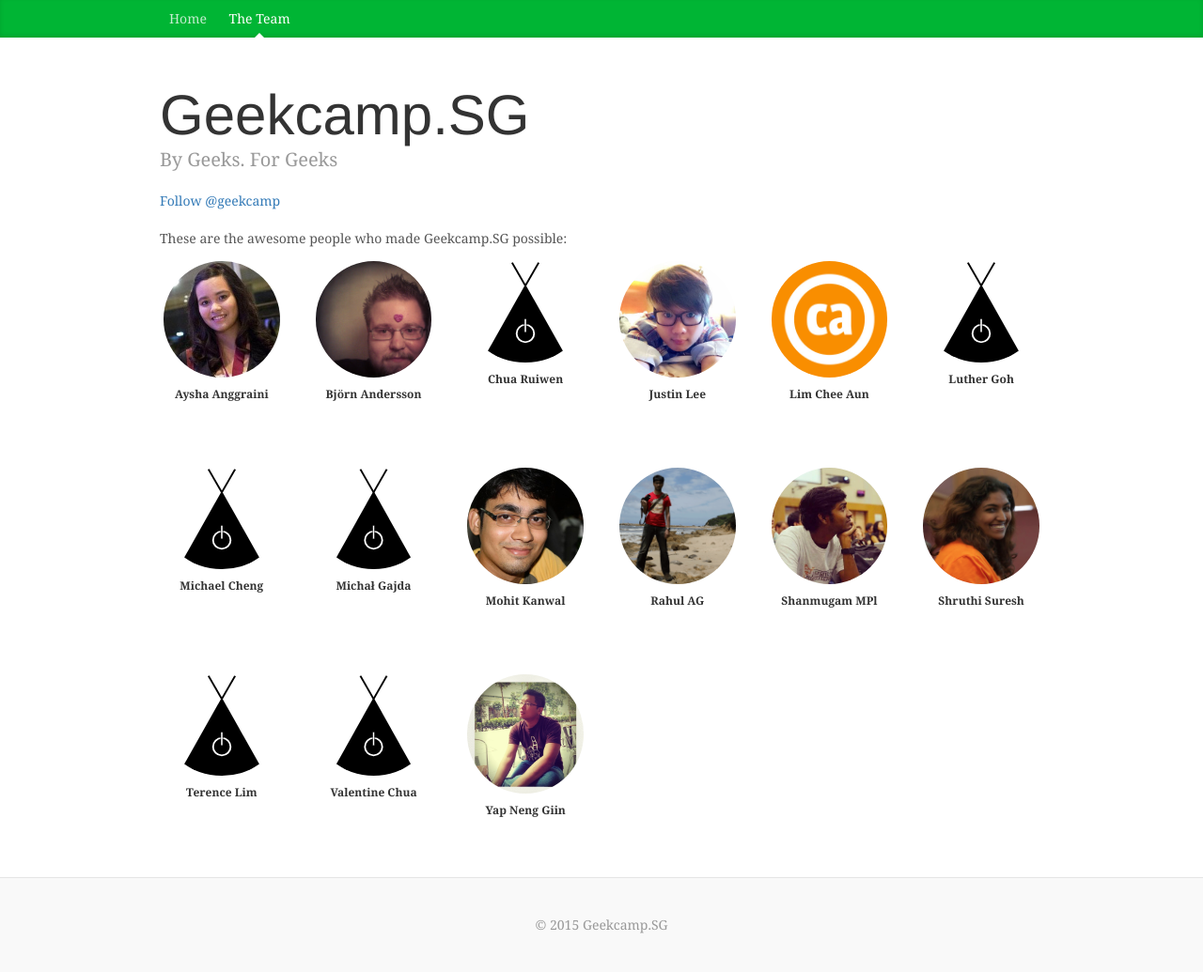
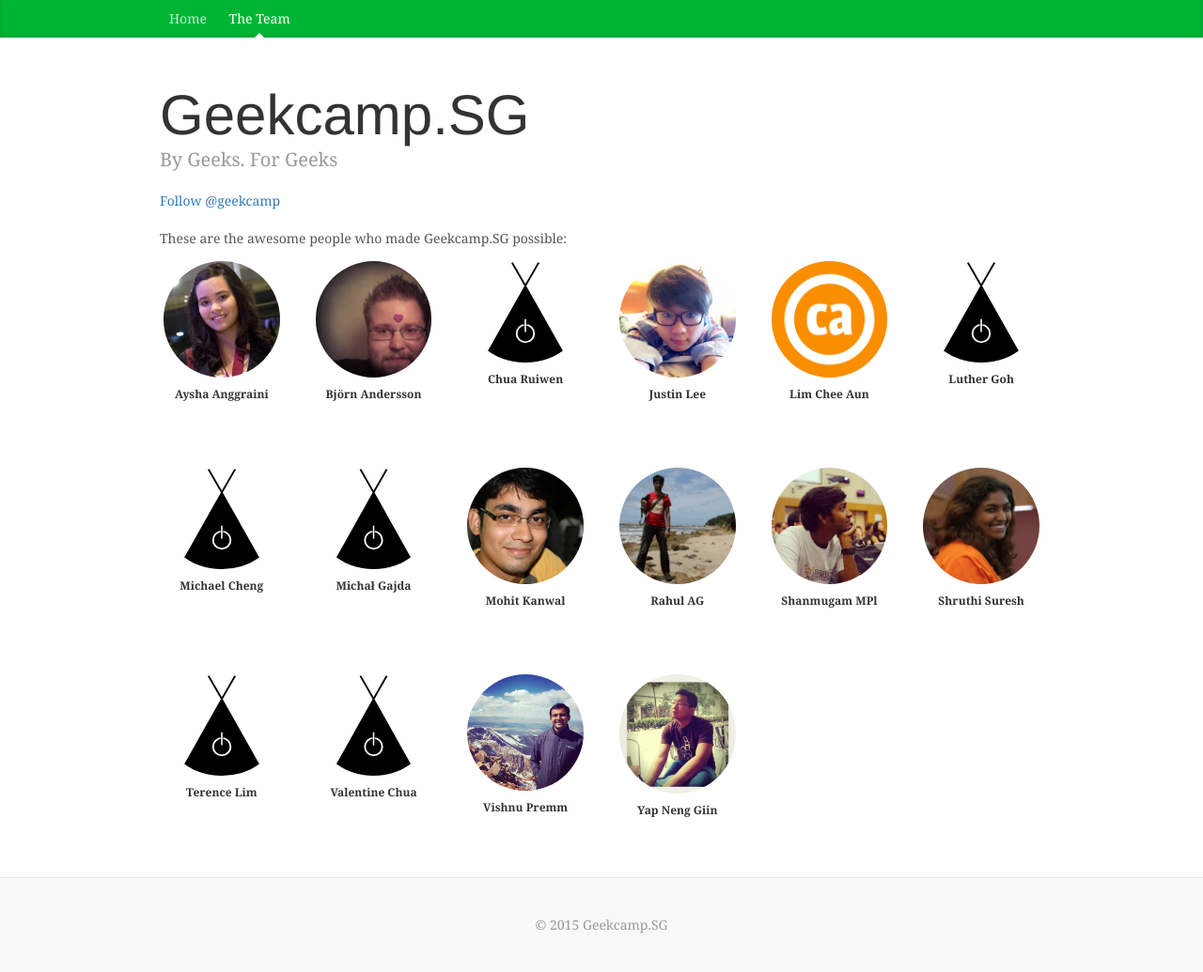
Before and after one commit to geekcampsg/website-2016, a Jekyll site: the page built from team.html, in a window 1280 px wide. Shown: the whole page at 94% size. Built offline with Jekyll 4.4.1, drawn with Linux system fonts in a browser that asks for light colours; nearby versions of some CDN libraries; library files that are not in the unit come from our copies; comment, search, counter and statistics services are not loaded.

Commit message:
Add vishnu

```diff
--- a/_data/members.yml
+++ b/_data/members.yml
@@ -45,6 +45,10 @@
 - name: Valentine Chua
   image: logo-black.svg
 
+- name: Vishnu Premm
+  image: vishnu.jpg
+  link: https://twitter.com/burnflare
+
 - name: Yap Neng Giin
   image: nenggiin.jpg
   link: https://twitter.com/nenggiin
```
Also changed, not shown: images/vishnu.jpg (added).
